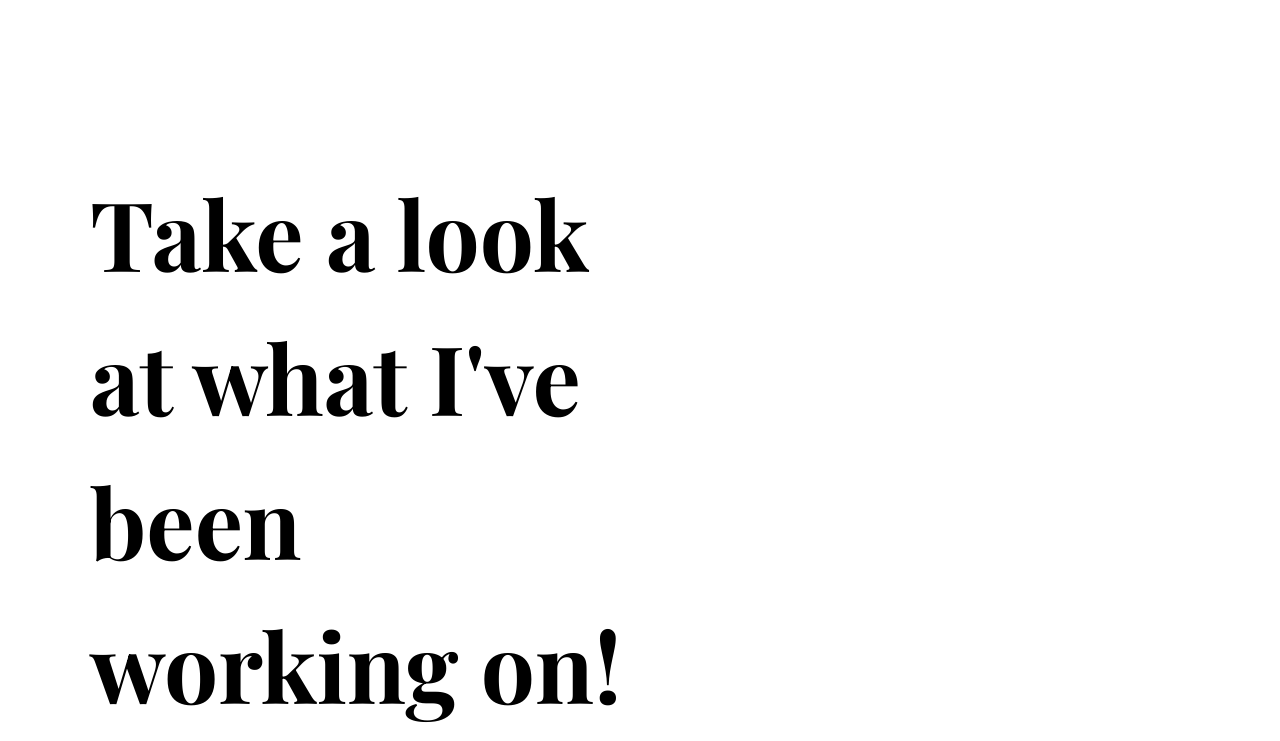
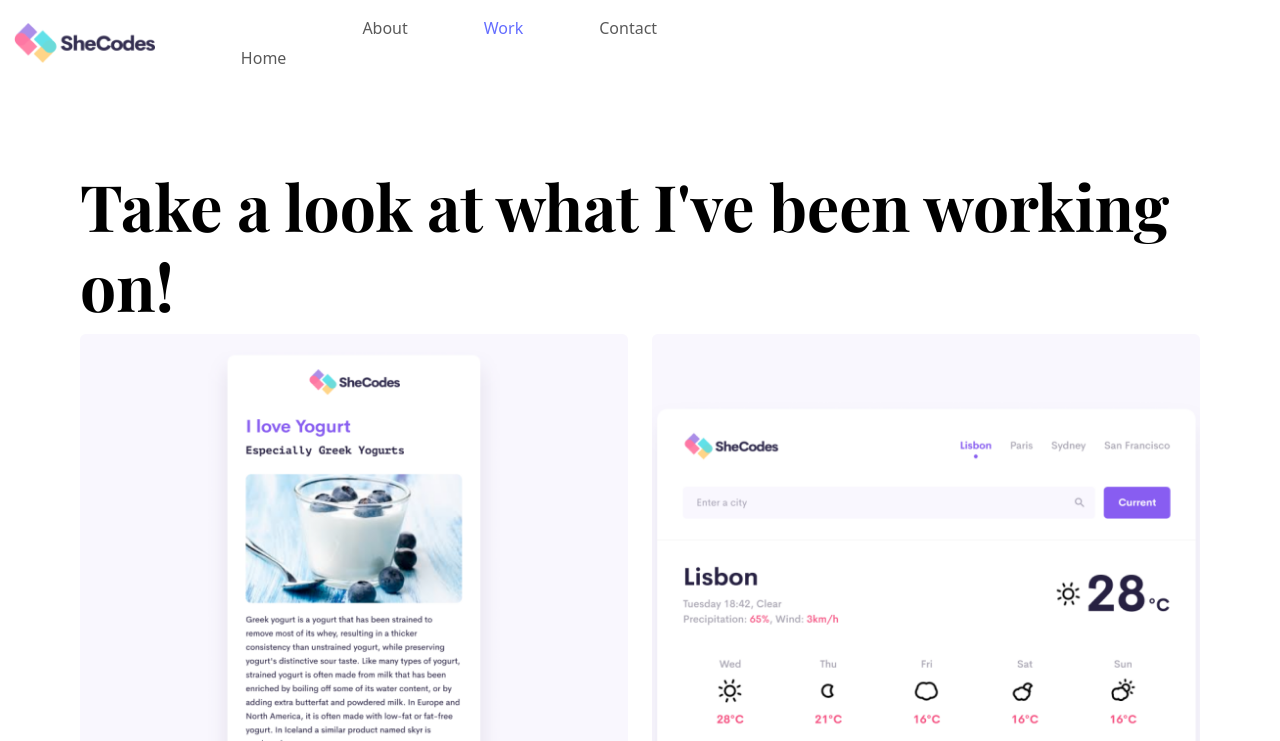
Before and after one commit to ckhepburn/Shecodes-portfolio-project, a plain HTML site: page work.html in a window 1280 px wide. Shown: the top 741 px of the page. Drawn offline with nearby package versions, Linux system fonts and the light colour scheme; a web font is replaced by a local one.

Commit message:
Added Header to all pages of the project

```diff
--- a/styles/portfolio.css
+++ b/styles/portfolio.css
@@ -56,7 +56,7 @@ p {
 }
 
 .content-container {
-  padding: 160px 20px;
+  padding: 80px 10px;
 }
 
 .content h1 {
@@ -111,6 +111,15 @@ p {
   max-height: 40px;
 }
 
+.active {
+  color: var(--branding-color) !important;
+}
+
+.nav-item {
+  padding: 0 30px;
+  line-height: 1.5;
+}
+
 @media (max-width: 960px) {
   h1 {
     font-size: 44px;
--- a/work.html
+++ b/work.html
@@ -30,10 +30,39 @@
     <title>Document</title>
   </head>
   <body>
+    <nav class="navbar navbar-expand-lg bg-white">
+  <div class="container-fluid">
+    <a class="navbar-brand" href="#">
+      <img
+            src="images/logo.png"
+            alt="SheCodes logo"
+            class="logo"
+          />
+    <button class="navbar-toggler" type="button" data-bs-toggle="collapse" data-bs-target="#navbarNav" aria-controls="navbarNav" aria-expanded="false" aria-label="Toggle navigation">
+      <span class="navbar-toggler-icon"></span>
+    </button>
+    <div class="collapse navbar-collapse" id="navbarNav">
+      <ul class="navbar-nav">
+        <li class="nav-item">
+          <a class="nav-link" aria-current="page" href="/">Home</a>
+        </li>
+        <li class="nav-item">
+          <a class="nav-link" href="/about.html">About</a>
+        </li>
+        <li class="nav-item">
+          <a class="nav-link active" href="/work.html">Work</a>
+        </li>
+        <li class="nav-item">
+          <a class="nav-link" href="/contact.html">Contact</a>
+        </li>
+      </ul>
+    </div>
+  </div>
+</nav>
     <div class="content-container container">
-      <div class="col-lg-6">
+      <div class="content">
+        <h1 mb-5>Take a look at what I've been working on!</h1>
         <div class content>
-          <h1 mb-5>Take a look at what I've been working on!</h1>
           <div class="row">
             <div class="col-md-6 mb-5">
               <img src="images/yogurt.png" class="img-fluid rounded" alt="" />
```
Also changed, not shown: about.html (+29 -0 lines), contact.html (+14 -9 lines), index.html (+29 -0 lines).
